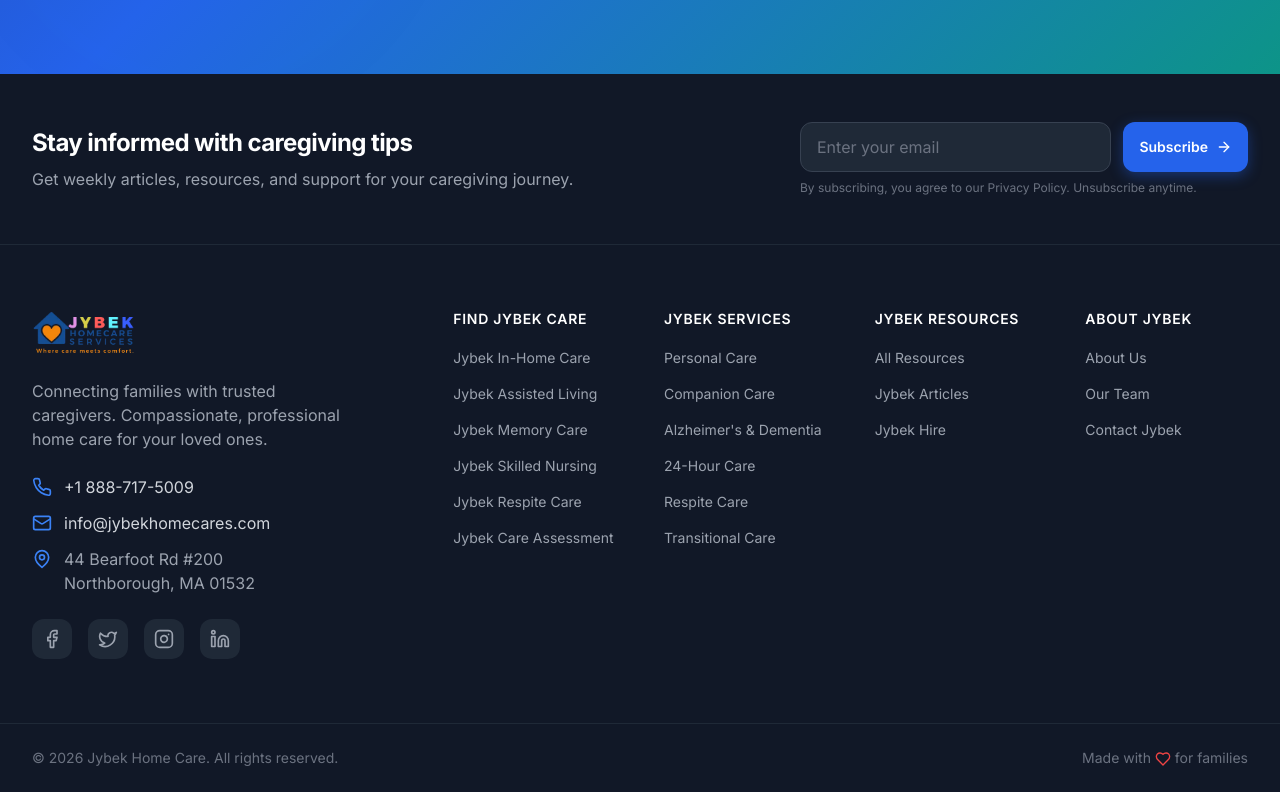
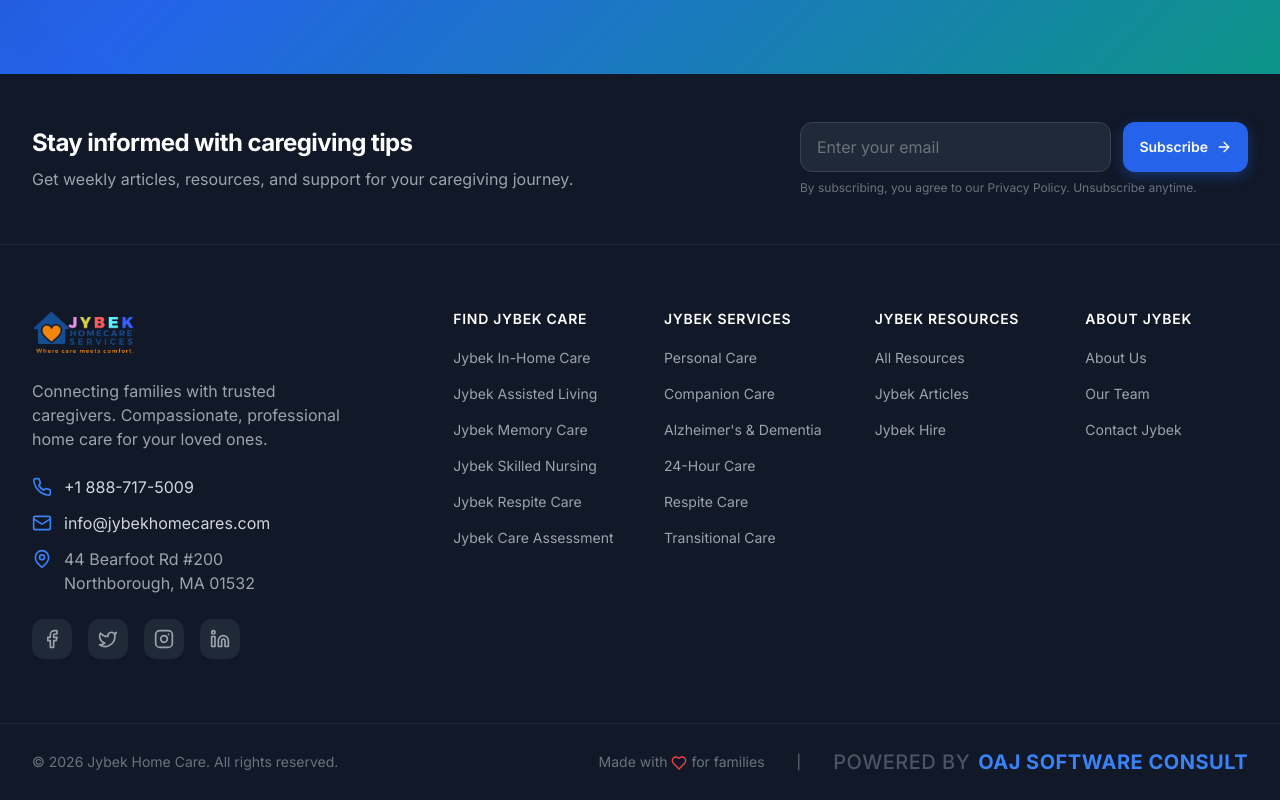
Before and after one commit to factorgh/jybek-care, a Next.js app: page / in a window 1280 px wide. Shown: the part 7472-8272 px from the top of the page. Built offline with nearby package versions, Linux system fonts and the light colour scheme.

Commit message:
Update the footer

```diff
--- a/src/components/layout/Footer.tsx
+++ b/src/components/layout/Footer.tsx
@@ -196,9 +196,13 @@
             <p className="text-sm text-gray-500">
               © {new Date().getFullYear()} Jybek Home Care. All rights reserved.
             </p>
-            <div className="flex items-center gap-6 mt-4 md:mt-0">
+            <div className="flex flex-col md:flex-row items-center gap-4 md:gap-8 mt-4 md:mt-0">
               <span className="text-sm text-gray-500">
                 Made with <Heart className="inline h-4 w-4 text-red-500" /> for families
+              </span>
+              <span className="text-sm text-gray-500 hidden md:block">|</span>
+              <span className="text-xl text-gray-600 font-medium tracking-wide flex items-center gap-2">
+                POWERED BY <span className="text-brand-500 font-bold">OAJ SOFTWARE CONSULT</span>
               </span>
             </div>
           </div>
```
